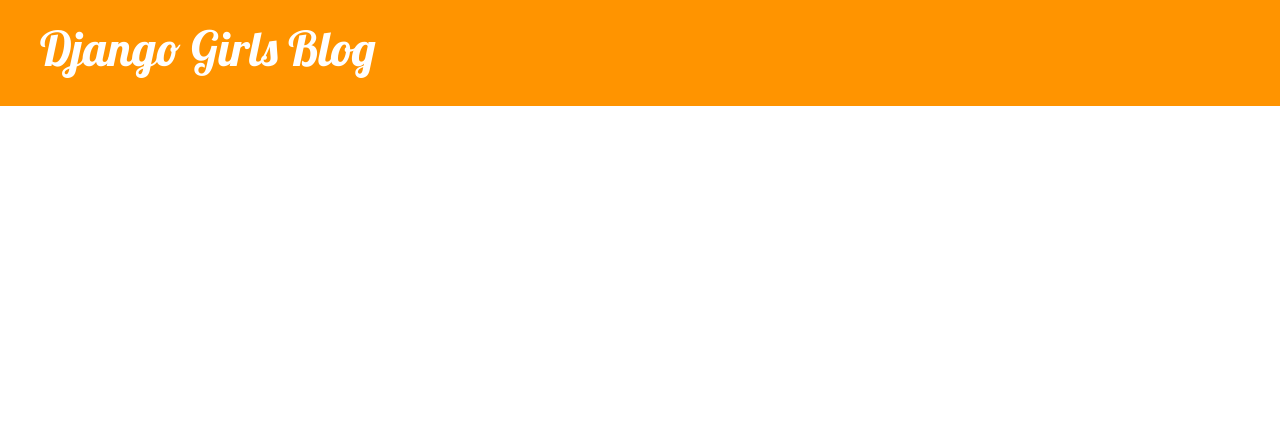
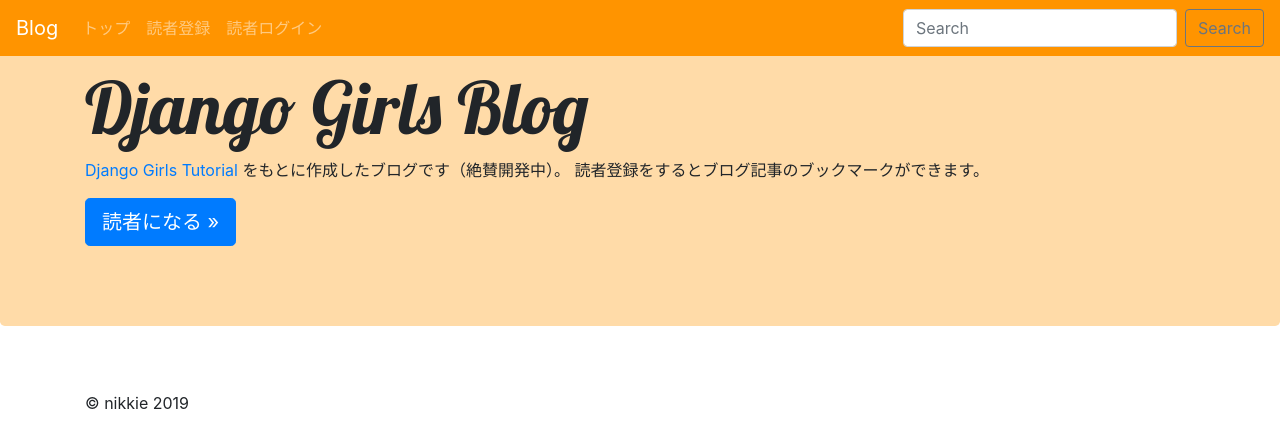
Before and after one commit to ftnext/djangogirls-nextstep, a Django app: page / in a window 1280 px wide. Shown: the top 448 px of the page. Run offline with Django 3.2, Linux system fonts and the light colour scheme; data that the repository does not hold is empty; some libraries are stand-ins or nearby versions.

Commit message:
[style] Jumbotronを適用して体裁をアップデート
* ref: https://getbootstrap.com/docs/4.3/examples/jumbotron/
* 背景のカラーだけDjango Girls カラーに変更（BootstrapのUIパーツの色の変え方は後回しとした）
* blog.cssからは使わないスタイル指定を削除（navbarに変更したtop-menuやjumbotronに変更したpage-header）
* 記事は2つ横に並べるよう、gridレイアウトを導入した ref:https://developer.mozilla.org/ja/docs/Web/CSS/CSS_Grid_Layout/Basic_Concepts_of_Grid_Layout

```diff
--- a/django/blog/templates/blog/post_list.html
+++ b/django/blog/templates/blog/post_list.html
@@ -1,13 +1,15 @@
 {% extends 'base.html' %}
 
 {% block content %}
+  <div class="list-grid-wrapper">
   {% for post in posts %}
     <div class="post">
       <div class="date">
         {{ post.published_date }}
       </div>
-      <h2><a href="">{{ post.title }}</a></h2>
+      <h2>{{ post.title }}</h2>
       <p>{{ post.text|linebreaksbr }}</p>
+      <p><a class="btn btn-secondary" href="#" role="button">続きを読む »</a></p>
     </div>
   {% endfor %}
-{% endblock  %}
+{% endblock %}
--- a/django/static/css/blog.css
+++ b/django/static/css/blog.css
@@ -1,18 +1,9 @@
-.page-header {
+.bg-djangogirls {
     background-color: #ff9400;
-    margin-top: 0;
-    padding: 20px 20px 20px 40px;
 }
 
-.page-header h1, .page-header h1 a,
-.page-header h1 a:visited, .page-header h1 a:active {
-    color: #ffffff;
-    font-size: 36pt;
-    text-decoration: none;
-}
-
-.content {
-    margin-left: 40px;
+.bg-light-djangogirls {
+    background-color: #ffdba8;
 }
 
 h1, h2, h3, h4 {
@@ -31,17 +22,17 @@
     width: 100%;
 }
 
-.top-menu, .top-menu:hover, .top-menu:visited {
-    color: #ffffff;
-    float: right;
-    font-size: 26pt;
-    margin-right: 20px;
-}
-
 .post {
     margin-bottom: 70px;
 }
 
-.post h2 a, .post h2 a:visited {
+.post h2 {
     color: #000000;
 }
+
+@media (min-width: 992px) {
+    .list-grid-wrapper {
+        display: grid;
+        grid-template-columns: 50% 50%;
+    }
+}
--- a/django/templates/base.html
+++ b/django/templates/base.html
@@ -24,11 +24,47 @@
     <link rel="stylesheet" href="{% static 'css/blog.css' %}">
   </head>
   <body>
-    <div class="page-header">
-      <h1><a href="/">Django Girls Blog</a></h1>
+    <nav class="navbar navbar-expand-md navbar-dark fixed-top bg-djangogirls">
+      <a class="navbar-brand" href="/">Blog</a>
+      <button class="navbar-toggler" type="button" data-toggle="collapse"
+          data-target="#navbarsExampleDefault" aria-controls="navbarsExampleDefault"
+          aria-expanded="false" aria-label="Toggle navigation">
+        <span class="navbar-toggler-icon"></span>
+      </button>
+      <div class="navbar-collapse collapse" id="navbarsExampleDefault" style="">
+        <ul class="navbar-nav mr-auto">
+          <li class="nav-item">
+            <a class="nav-link" href="#">トップ <span class="sr-only">(current)</span></a>
+          </li>
+          <li class="nav-item">
+            <a class="nav-link" href="#">読者登録</a>
+          </li>
+          <li class="nav-item">
+            <a class="nav-link" href="#">読者ログイン</a>
+          </li>
+        </ul>
+        <form class="form-inline my-2 my-lg-0">
+          <input class="form-control mr-sm-2" type="text" placeholder="Search" aria-label="Search">
+          <button class="btn btn-outline-secondary my-2 my-sm-0" type="submit">Search</button>
+        </form>
       </div>
+    </nav>
 
-    <div class="content container">
+    <main role="main">
+      <div class="jumbotron bg-light-djangogirls">
+        <div class="container">
+          <h1 class="display-3">Django Girls Blog</h1>
+          <p>
+            <a href="https://tutorial.djangogirls.org/ja/" target="_blank" rel="noopener">
+              Django Girls Tutorial
+            </a>
+            をもとに作成したブログです（絶賛開発中）。
+            読者登録をするとブログ記事のブックマークができます。
+          </p>
+          <p><a class="btn btn-primary btn-lg" href="#" role="button">読者になる »</a></p>
+        </div>
+      </div>
+      <div class="container">
         <div class="row">
           <div class="col-md-8">
             {% block content %}
@@ -39,6 +75,26 @@
             {% endblock %}
           </div>
         </div>
+        <hr>
       </div>
+    </main>
+    <footer class="container">
+      <p>© nikkie 2019</p>
+    </footer>
+    <script
+      src="https://code.jquery.com/jquery-3.3.1.slim.min.js"
+      integrity="sha384-q8i/X+965DzO0rT7abK41JStQIAqVgRVzpbzo5smXKp4YfRvH+8abtTE1Pi6jizo"
+      crossorigin="anonymous">
+    </script>
+    <script
+      src="https://cdnjs.cloudflare.com/ajax/libs/popper.js/1.14.7/umd/popper.min.js"
+      integrity="sha384-UO2eT0CpHqdSJQ6hJty5KVphtPhzWj9WO1clHTMGa3JDZwrnQq4sF86dIHNDz0W1"
+      crossorigin="anonymous">
+    </script>
+    <script
+      src="https://stackpath.bootstrapcdn.com/bootstrap/4.3.1/js/bootstrap.min.js"
+      integrity="sha384-JjSmVgyd0p3pXB1rRibZUAYoIIy6OrQ6VrjIEaFf/nJGzIxFDsf4x0xIM+B07jRM"
+      crossorigin="anonymous">
+    </script>
   </body>
 </html>
```
Lines whose indentation alone changed are shown as unchanged.
